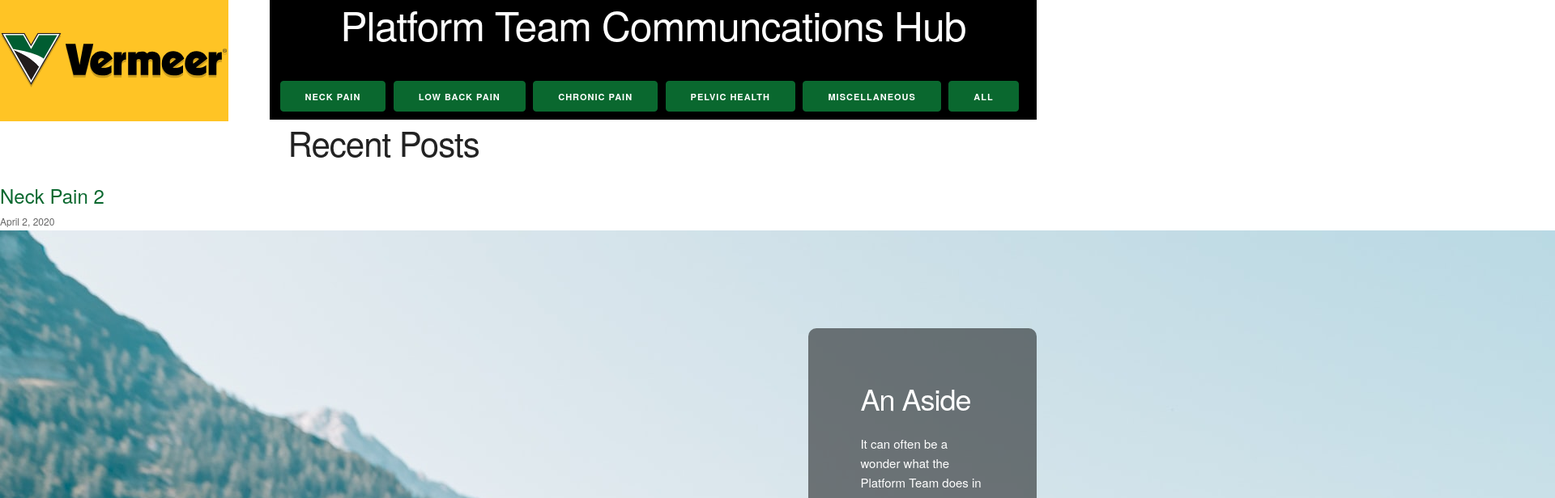
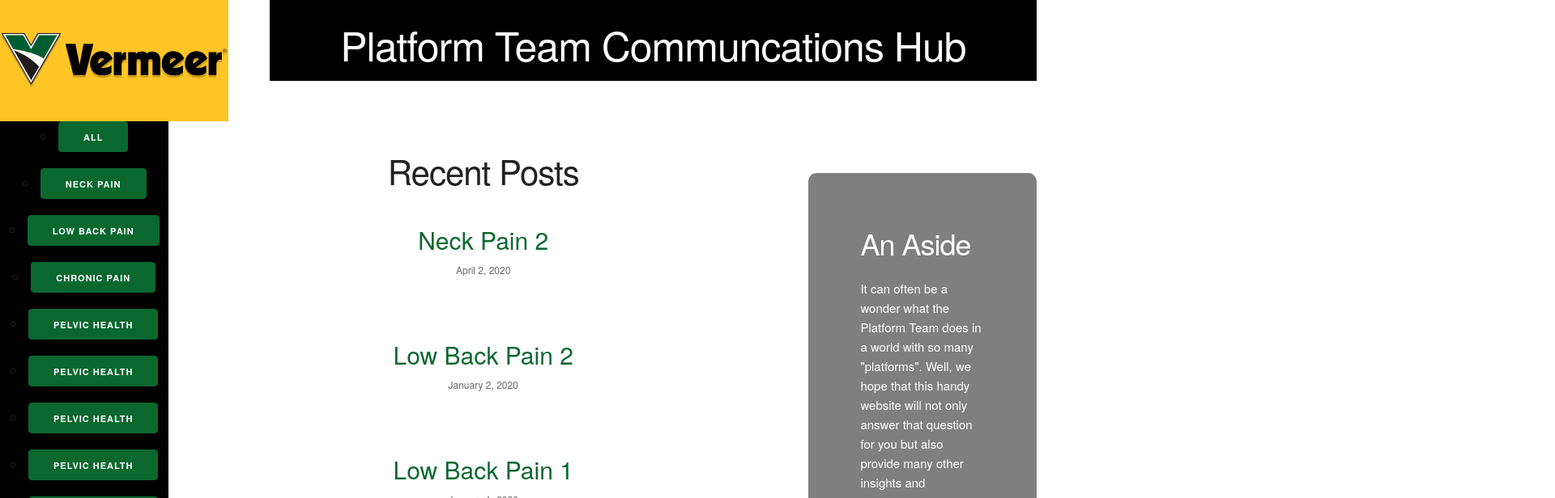
Before and after one commit to rylandking/next-js-starter-blog-with-categories, a Next.js app: page / in a window 1280 px wide. Shown: the top 616 px of the page at 81% size, 1920 px wide, since content can reach past the window. Built offline with nearby package versions, Linux system fonts and the light colour scheme.

Commit message:
update navbar

```diff
--- a/components/layout.js
+++ b/components/layout.js
@@ -2,13 +2,16 @@
 import styles from './layout.module.css'
 import utilStyles from '../styles/utils.module.css'
 import Link from 'next/link'
-import '../pages/index'
+
+
 
 
 const name = 'Platform Team Communcations Hub'
 export const siteTitle = 'Platform Team Communication Hub'
 
+
 export default function Layout({ children, home }) {
+
   return (
     <div className= "row {styles.container}">
       <Head>
@@ -33,14 +36,14 @@
                 <section className='headerTitle'>
                   <h1>{name}</h1>
                 </section>
-                <section className='navbar'>
+                {/* <section className='navbar'>
                   <button onClick={() => setCategory(viewCategory === 'neck-pain' ? 'all' : 'neck-pain')}>Neck Pain</button>
                   <button onClick={() => setCategory(viewCategory === 'low-back-pain' ? 'all' : 'low-back-pain')}>Low Back Pain</button>
                   <button onClick={() => setCategory(viewCategory === 'chronic-pain' ? 'all' : 'chronic-pain')}>Chronic Pain</button>
                   <button onClick={() => setCategory(viewCategory === 'pelvic-health' ? 'all' : 'pelvic-health')}>Pelvic Health</button>
                   <button onClick={() => setCategory(viewCategory === 'miscellaneous' ? 'all' : 'miscellaneous')}>Miscellaneous</button>
                   <button onClick={() => setCategory(viewCategory === 'all' ? 'all': 'all')}>All</button>
-                </section>
+                </section> */}
               </div>
             </>
           ) : (
@@ -70,16 +73,16 @@
         </header>
     </div>
 
-    <div className='row'>
+    {/* <div className='row'>
       <div className='twelve columns navbar'>
-            {/* <button onClick={() => setCategory(viewCategory === 'neck-pain' ? 'all' : 'neck-pain')}>Neck Pain</button>
+             <button onClick={() => setCategory(viewCategory === 'neck-pain' ? 'all' : 'neck-pain')}>Neck Pain</button>
             <button onClick={() => setCategory(viewCategory === 'low-back-pain' ? 'all' : 'low-back-pain')}>Low Back Pain</button>
             <button onClick={() => setCategory(viewCategory === 'chronic-pain' ? 'all' : 'chronic-pain')}>Chronic Pain</button>
             <button onClick={() => setCategory(viewCategory === 'pelvic-health' ? 'all' : 'pelvic-health')}>Pelvic Health</button>
             <button onClick={() => setCategory(viewCategory === 'miscellaneous' ? 'all' : 'miscellaneous')}>Miscellaneous</button>
-            <button onClick={() => setCategory(viewCategory === 'all' ? 'all': 'all')}>All</button>          */}
+            <button onClick={() => setCategory(viewCategory === 'all' ? 'all': 'all')}>All</button>          *
         </div>
-      </div>
+      </div> */}
 
 
     <div className='row'>
--- a/pages/index.js
+++ b/pages/index.js
@@ -16,7 +16,52 @@
         <title>{siteTitle}</title>
       </Head>
 
+    {/* <div className='row'> */}
+      <div className='three columns navbar'>
+        <ul className='navbarButtonsList'>
+         <li className='navbarItem'>
+            <button onClick={() => setCategory(viewCategory === 'all' ? 'all': 'all')}>All</button>
+          </li>
+          <li className='navbarItem'>
+            <button onClick={() => setCategory(viewCategory === 'neck-pain' ? 'all' : 'neck-pain')}>Neck Pain</button>
+          </li>
+          <li className='navbarItem'>
+           <button onClick={() => setCategory(viewCategory === 'low-back-pain' ? 'all' : 'low-back-pain')}>Low Back Pain</button>
+          </li>
+          <li className='navbarItem'>
+            <button onClick={() => setCategory(viewCategory === 'chronic-pain' ? 'all' : 'chronic-pain')}>Chronic Pain</button>
+          </li>
+          <li className='navbarItem'>
+            <button onClick={() => setCategory(viewCategory === 'pelvic-health' ? 'all' : 'pelvic-health')}>Pelvic Health</button>
+          </li>
+          <li className='navbarItem'>
+            <button onClick={() => setCategory(viewCategory === 'pelvic-health' ? 'all' : 'pelvic-health')}>Pelvic Health</button>
+          </li>
+          <li className='navbarItem'>
+            <button onClick={() => setCategory(viewCategory === 'pelvic-health' ? 'all' : 'pelvic-health')}>Pelvic Health</button>
+          </li>
+          <li className='navbarItem'>
+            <button onClick={() => setCategory(viewCategory === 'pelvic-health' ? 'all' : 'pelvic-health')}>Pelvic Health</button>
+          </li>
+          <li className='navbarItem'>
+            <button onClick={() => setCategory(viewCategory === 'pelvic-health' ? 'all' : 'pelvic-health')}>Pelvic Health</button>
+          </li>
+          <li className='navbarItem'>
+            <button onClick={() => setCategory(viewCategory === 'miscellaneous' ? 'all' : 'miscellaneous')}>Miscellaneous</button>
+          </li>
+       </ul>
+
+
+
+
+
+        </div>
+    {/* </div> */}
+
+
+
       {/* <section className={`${utilStyles.headingMd} ${utilStyles.padding1px}`}> */}
+      <div className='nine columns postsList'>
         <h2 className= "postsListTitle">Recent Posts</h2>
           <ul className='postsList'>
             {allPostsData.map(({ id, category, date, title, image }) => (
@@ -31,10 +76,12 @@
                 <Date dateString={date} />
               </small>
               <br />
-            <img classname = "postsListImage" src={image} alt={id}/>
+              {/* <img classname = "postsListImage" src={image} alt={id}/> */}
             </li>
             ))}
           </ul>
+      </div>
+
       {/* </section> */}
     </Layout>
   )
--- a/styles/global.css
+++ b/styles/global.css
@@ -47,12 +47,14 @@
   text-align: center;
   height: 100px;
   width: 100%;
+  padding: 25px;
 }
 
 .navbar {
   text-align: center;
   background-color: black;
   width: 100%;
+  height: 100%;
 }
 
 .navbar > button {
@@ -61,7 +63,8 @@
 
 .sidebar {
   background-color: rgba(0,0,0,.5);
-  margin-top: 20%;
+  margin-top: 5%;
+  margin-left: 2%;
   padding: 5%;
   color: #fff;
   border-radius: 10px;
@@ -71,16 +74,25 @@
   color: #ffc425;
 }
 
-.main {
-  padding: 5%;
+.postsList {
+  display: block;
+  align-items: center;
+  justify-content: center;
+  text-align: center;
+}
+
+.postsList > li {
+  margin-bottom: 10%;
 }
 
 .postsListTitle {
   text-align: center;
+  margin-top: 5%;
+  margin-bottom: 5%;
 }
 
 .postsListSingleTitle {
-  font-size: 24px;
+  font-size: 30px;
   font-weight: 400;
 }
 
```
Lines whose indentation alone changed are shown as unchanged.
